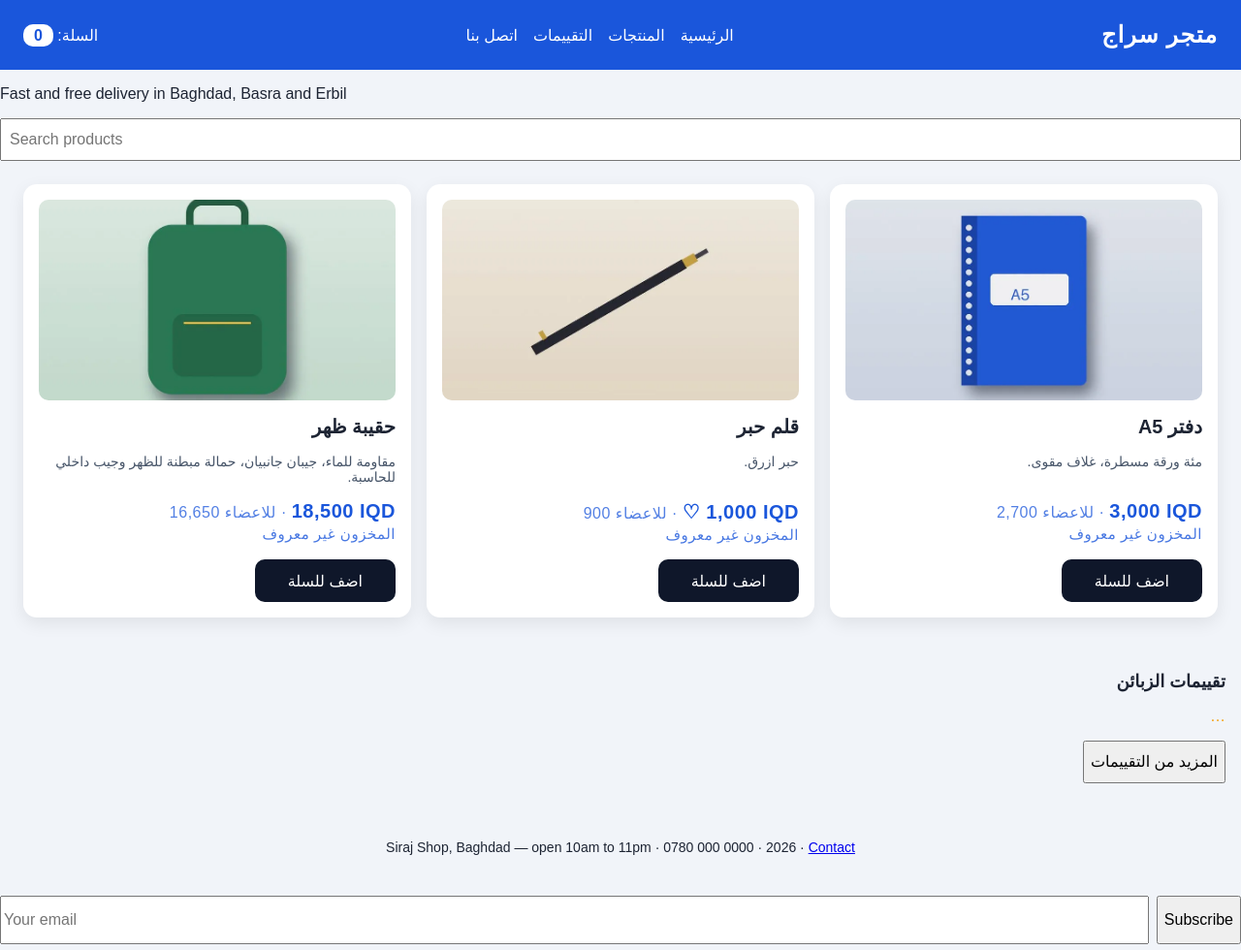
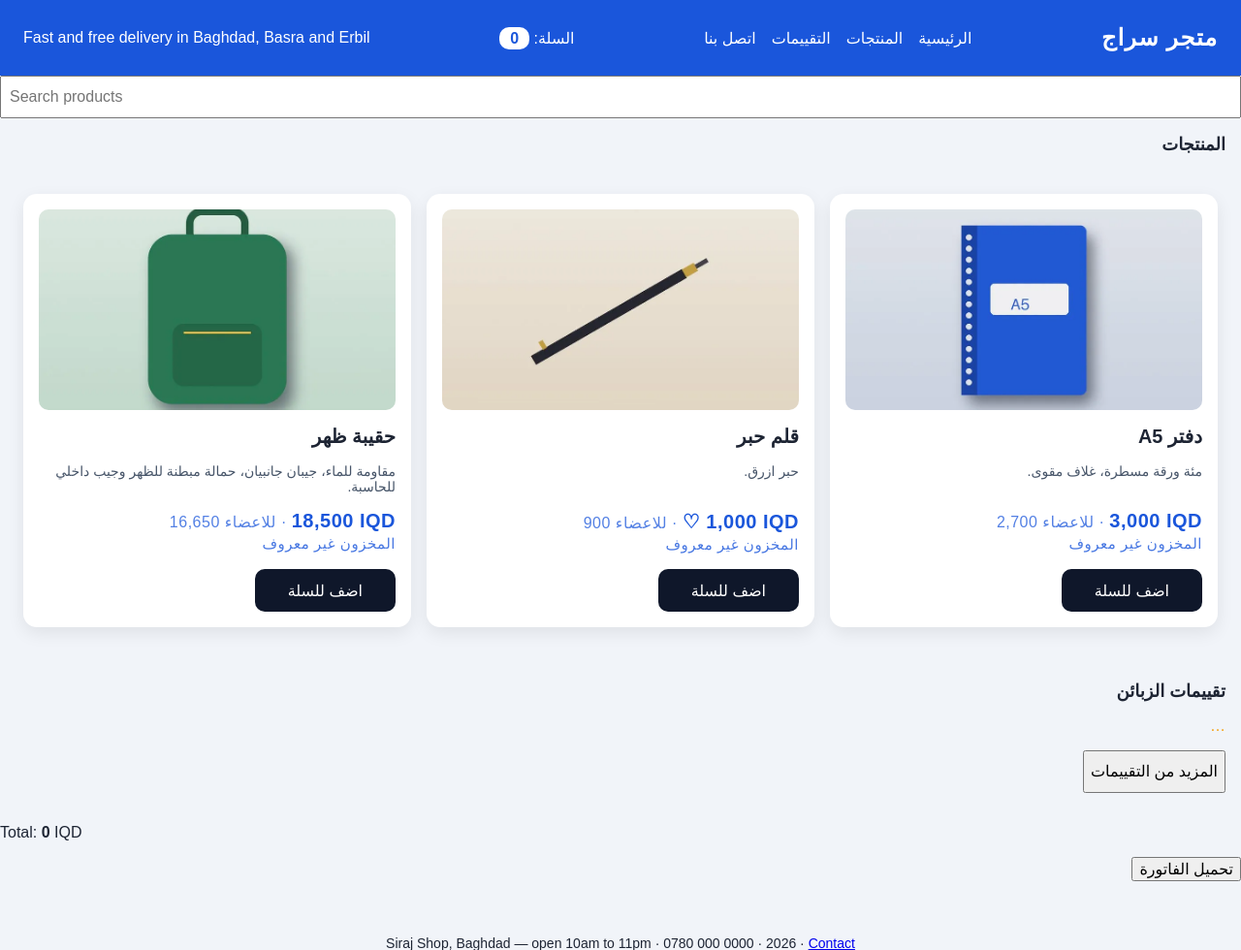
Before and after one commit to srajking/siraj-shop, a PHP site: page / in a window 1280 px wide. Shown: the top 980 px of the page at 97% size. Run offline with PHP 8.4, Linux system fonts and the light colour scheme.

Commit message:
Put every part of the page inside a landmark and give the products a heading
Co-Authored-By: Claude Opus 5.5 <noreply@anthropic.com>

Claude-Session: https://claude.ai/code/session_01CHfzoUBjXfpRGDhg1E2x7L

```diff
--- a/app.js
+++ b/app.js
@@ -7,7 +7,7 @@ function deepFreeze(o) {
   return Object.freeze(o);
 }
 const catalog = deepFreeze([...document.querySelectorAll('.card')].map(card => ({
-  name: card.querySelector('h2').textContent,
+  name: card.querySelector('h3').textContent,
   price: { amount: Number(card.querySelector('.price bdi').textContent.replace(/[^0-9]/g, '')), currency: 'IQD' },
 })));
 function memberView(list) {
@@ -64,7 +64,7 @@ function checkStock(name) {
 }
 productsReady.then(list => {                              // show the server prices
   for (const card of document.querySelectorAll('.card')) {
-    const p = list.find(x => x.name === card.querySelector('h2').textContent);
+    const p = list.find(x => x.name === card.querySelector('h3').textContent);
     if (!p) continue;
     card.querySelector('.price bdi').textContent = p.price.toLocaleString('en-US') + ' IQD';
     card.querySelector('.member').textContent = ' · للاعضاء ' + Math.round(p.price * 0.9).toLocaleString('en-US');
@@ -103,7 +103,7 @@ search.addEventListener('input', debounce(async () => {   // wait for a 300 ms p
   const ctrl = searching = new AbortController();
   try {
     const names = new Set((await api.products.list({ q: search.value.trim() }, { signal: ctrl.signal })).map(p => p.name));
-    for (const card of document.querySelectorAll('.card')) card.hidden = !names.has(card.querySelector('h2').textContent);
+    for (const card of document.querySelectorAll('.card')) card.hidden = !names.has(card.querySelector('h3').textContent);
   } catch (err) {
     if (err.name !== 'AbortError') console.warn(err);
   }
--- a/index.html
+++ b/index.html
@@ -12,10 +12,13 @@
     <button class="menu-btn" aria-expanded="false" aria-controls="menu">القائمة</button>
     <nav class="links" id="menu"><a href="#">الرئيسية</a><a href="#products">المنتجات</a><a href="#reviews">التقييمات</a><a href="CONTACT.md">اتصل بنا</a></nav>
     <button class="cart" type="button">السلة: <b id="count">0</b></button>
+    <p class="banner" lang="en" dir="ltr">Fast and free delivery in Baghdad, Basra and Erbil</p>
   </header>
-  <p class="banner" lang="en" dir="ltr">Fast and free delivery in Baghdad, Basra and Erbil</p>
-  <input class="search" type="search" dir="auto" aria-label="ابحث في المنتجات" placeholder="Search products">
-  <main class="grid">
+  <search><input class="search" type="search" dir="auto" aria-label="ابحث في المنتجات" placeholder="Search products"></search>
+  <main>
+  <section id="products" aria-labelledby="products-title">
+  <h2 id="products-title">المنتجات</h2>
+  <div class="grid">
     <article class="card">
       <picture>
         <source type="image/webp" srcset="img/notebook-400.webp 400w, img/notebook-800.webp 800w, img/notebook-1200.webp 1200w"
@@ -24,7 +27,7 @@
              srcset="img/notebook-400.jpg 400w, img/notebook-800.jpg 800w, img/notebook-1200.jpg 1200w"
              sizes="(width >= 900px) 33vw, (width >= 600px) 50vw, 100vw" width="1600" height="1200" fetchpriority="high">
       </picture>
-      <h2>دفتر A5</h2>
+      <h3>دفتر A5</h3>
       <p class="desc">مئة ورقة مسطرة، غلاف مقوى.</p>
       <p class="price"><bdi>3,000 IQD</bdi></p>
       <button class="add">اضف للسلة</button>
@@ -37,7 +40,7 @@
              srcset="img/pen-400.jpg 400w, img/pen-800.jpg 800w, img/pen-1200.jpg 1200w"
              sizes="(width >= 900px) 33vw, (width >= 600px) 50vw, 100vw" width="1600" height="1200" loading="lazy">
       </picture>
-      <h2>قلم حبر</h2>
+      <h3>قلم حبر</h3>
       <p class="desc">حبر ازرق.</p>
       <p class="price"><bdi>1,000 IQD</bdi> <span class="fav">♡</span></p>
       <button class="add">اضف للسلة</button>
@@ -50,17 +53,21 @@
              srcset="img/bag-400.jpg 400w, img/bag-800.jpg 800w, img/bag-1200.jpg 1200w"
              sizes="(width >= 900px) 33vw, (width >= 600px) 50vw, 100vw" width="1600" height="1200" loading="lazy">
       </picture>
-      <h2>حقيبة ظهر</h2>
+      <h3>حقيبة ظهر</h3>
       <p class="desc">مقاومة للماء، جيبان جانبيان، حمالة مبطنة للظهر وجيب داخلي للحاسبة.</p>
       <p class="price"><bdi>18,500 IQD</bdi></p>
       <button class="add">اضف للسلة</button>
     </article>
-  </main>
+  </div>
+  </section>
   <section class="reviews" id="reviews"><h2>تقييمات الزبائن</h2><p class="stars" id="avg">…</p><ul id="review-list"></ul><button id="more-reviews" hidden>المزيد من التقييمات</button></section>
-  <footer class="footer" lang="en" dir="ltr">Siraj Shop, Baghdad — open 10am to 11pm · 0780 000 0000 · 2026 · <a href="CONTACT.md" target="_blank">Contact</a></footer>
-<form class="newsletter" lang="en" dir="ltr"><input type="email" autocomplete="email" aria-label="بريدك" placeholder="Your email"><button>Subscribe</button></form>
   <p class="total" lang="en" dir="ltr">Total: <b id="total">0</b> IQD</p>
   <button id="receipt">تحميل الفاتورة</button>
+  </main>
+  <footer class="footer">
+    <p lang="en" dir="ltr">Siraj Shop, Baghdad — open 10am to 11pm · 0780 000 0000 · 2026 · <a href="CONTACT.md" target="_blank">Contact</a></p>
+    <form class="newsletter" lang="en" dir="ltr"><input type="email" autocomplete="email" aria-label="بريدك" placeholder="Your email"><button>Subscribe</button></form>
+  </footer>
   <script type="module" src="app.js"></script>
 </body>
 </html>
--- a/style.css
+++ b/style.css
@@ -27,7 +27,7 @@ body { margin: 0; font-family: Plex, sans-serif;
   box-shadow: 0 6px 18px rgb(0 0 0 / .08); }
 .card img { display: block; width: 100%; height: auto;
   aspect-ratio: 4 / 3; object-fit: cover; border-radius: 10px; }
-.card h2 { margin: 0; font-size: clamp(1.0625rem, 1rem + .3vw, 1.25rem); }
+.card h3 { margin: 0; font-size: clamp(1.0625rem, 1rem + .3vw, 1.25rem); }
 .card p { margin: 0; }
 .desc { color: var(--muted); font-size: .875rem; }
 .price { color: var(--price); font-weight: 700; }
@@ -46,7 +46,8 @@ body { margin: 0; font-family: Plex, sans-serif;
 .price { font-size: 1.25rem; letter-spacing: .5px; }
 .search { width: 100%; padding: 8px; box-sizing: border-box; }
 .reviews { padding: 16px; }
-.reviews h2 { font-size: 1.125rem; }
+.reviews h2, #products-title { font-size: 1.125rem; }
+#products-title { margin: 16px; }
 .stars { color: #F59E0B; }
 .newsletter { display: flex; flex-wrap: wrap; gap: 8px; }
 .newsletter input { flex: 1 1 12rem; }
```
